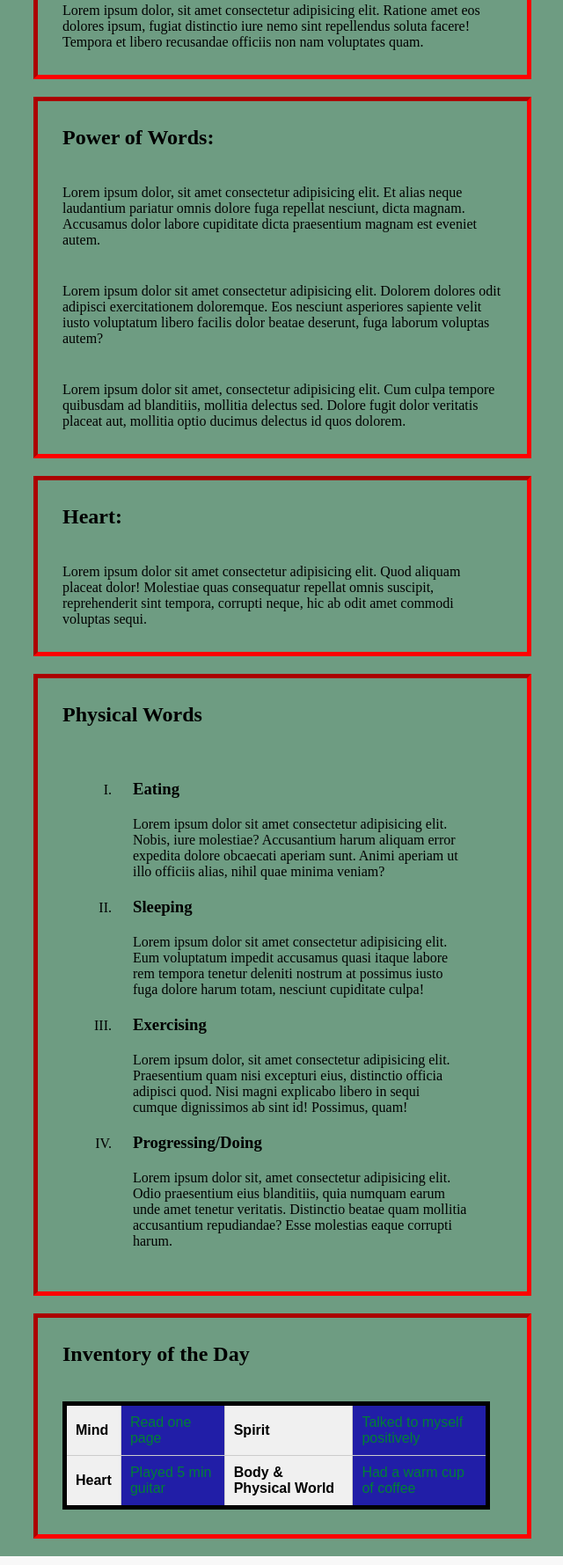
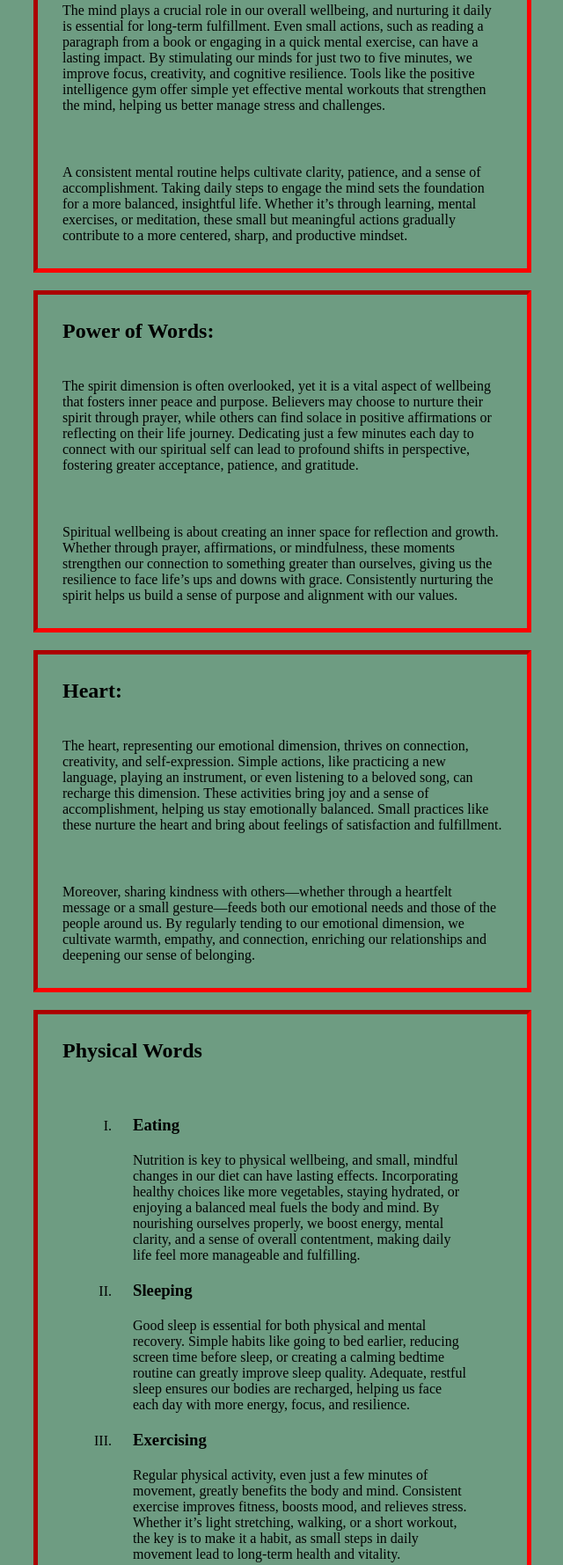
Before and after one commit to PATH-HIVE/project1, a plain HTML site: page about.html in a window 1280 px wide. Shown: the part 355-2134 px from the top of the page at 88% size, without its empty margins (322-962 px from the left). Drawn offline with Linux system fonts and the light colour scheme.

Commit message:
Added text to all parts of the about page

```diff
--- a/about.html
+++ b/about.html
@@ -26,39 +26,45 @@
 
   <section>
 <h2>Mind:</h2>
-<p>Lorem ipsum dolor, sit amet consectetur adipisicing elit. Ratione amet eos dolores ipsum, fugiat distinctio iure nemo sint repellendus soluta facere! Tempora et libero recusandae officiis non nam voluptates quam.</p>
-  </section>
+<p>The mind plays a crucial role in our overall wellbeing, and nurturing it daily is essential for long-term fulfillment. Even small actions, such as reading a paragraph from a book or engaging in a quick mental exercise, can have a lasting impact. By stimulating our minds for just two to five minutes, we improve focus, creativity, and cognitive resilience. Tools like the positive intelligence gym offer simple yet effective mental workouts that strengthen the mind, helping us better manage stress and challenges.</p>
+<br>
+<p>A consistent mental routine helps cultivate clarity, patience, and a sense of accomplishment. Taking daily steps to engage the mind sets the foundation for a more balanced, insightful life. Whether it’s through learning, mental exercises, or meditation, these small but meaningful actions gradually contribute to a more centered, sharp, and productive mindset.</p>
+
+</section>
 
 
   <section>
     <h2>Power of Words:</h2>
-    <p>Lorem ipsum dolor, sit amet consectetur adipisicing elit. Et alias neque laudantium pariatur omnis dolore fuga repellat nesciunt, dicta magnam. Accusamus dolor labore cupiditate dicta praesentium magnam est eveniet autem.</p>
-  <p>Lorem ipsum dolor sit amet consectetur adipisicing elit. Dolorem dolores odit adipisci exercitationem doloremque. Eos nesciunt asperiores sapiente velit iusto voluptatum libero facilis dolor beatae deserunt, fuga laborum voluptas autem?</p>
-  <p>Lorem ipsum dolor sit amet, consectetur adipisicing elit. Cum culpa tempore quibusdam ad blanditiis, mollitia delectus sed. Dolore fugit dolor veritatis placeat aut, mollitia optio ducimus delectus id quos dolorem.</p>
+    <p>The spirit dimension is often overlooked, yet it is a vital aspect of wellbeing that fosters inner peace and purpose. Believers may choose to nurture their spirit through prayer, while others can find solace in positive affirmations or reflecting on their life journey. Dedicating just a few minutes each day to connect with our spiritual self can lead to profound shifts in perspective, fostering greater acceptance, patience, and gratitude.</p>
+     <br>
+    <p>Spiritual wellbeing is about creating an inner space for reflection and growth. Whether through prayer, affirmations, or mindfulness, these moments strengthen our connection to something greater than ourselves, giving us the resilience to face life’s ups and downs with grace. Consistently nurturing the spirit helps us build a sense of purpose and alignment with our values.</p>
+
   </section>
 
   <section>
     <h2>Heart:</h2>
-    <p>Lorem ipsum dolor sit amet consectetur adipisicing elit. Quod aliquam placeat dolor! Molestiae quas consequatur repellat omnis suscipit, reprehenderit sint tempora, corrupti neque, hic ab odit amet commodi voluptas sequi.</p>
+    <p>The heart, representing our emotional dimension, thrives on connection, creativity, and self-expression. Simple actions, like practicing a new language, playing an instrument, or even listening to a beloved song, can recharge this dimension. These activities bring joy and a sense of accomplishment, helping us stay emotionally balanced. Small practices like these nurture the heart and bring about feelings of satisfaction and fulfillment.</p>
+     <br>
+     <p>Moreover, sharing kindness with others—whether through a heartfelt message or a small gesture—feeds both our emotional needs and those of the people around us. By regularly tending to our emotional dimension, we cultivate warmth, empathy, and connection, enriching our relationships and deepening our sense of belonging.</p>
   </section>
   <section>
     <h2 style="word-wrap: normal;">Physical Words</h2>
     <ol type="I">
       <li>
           <h3>Eating</h3>
-          <p>Lorem ipsum dolor sit amet consectetur adipisicing elit. Nobis, iure molestiae? Accusantium harum aliquam error expedita dolore obcaecati aperiam sunt. Animi aperiam ut illo officiis alias, nihil quae minima veniam?</p>
+          <p>Nutrition is key to physical wellbeing, and small, mindful changes in our diet can have lasting effects. Incorporating healthy choices like more vegetables, staying hydrated, or enjoying a balanced meal fuels the body and mind. By nourishing ourselves properly, we boost energy, mental clarity, and a sense of overall contentment, making daily life feel more manageable and fulfilling.</p>
       </li>
       <li>
           <h3>Sleeping</h3>
-          <p>Lorem ipsum dolor sit amet consectetur adipisicing elit. Eum voluptatum impedit accusamus quasi itaque labore rem tempora tenetur deleniti nostrum at possimus iusto fuga dolore harum totam, nesciunt cupiditate culpa!</p>
+          <p>Good sleep is essential for both physical and mental recovery. Simple habits like going to bed earlier, reducing screen time before sleep, or creating a calming bedtime routine can greatly improve sleep quality. Adequate, restful sleep ensures our bodies are recharged, helping us face each day with more energy, focus, and resilience.</p>
       </li>
       <li>
           <h3>Exercising</h3>
-          <p>Lorem ipsum dolor, sit amet consectetur adipisicing elit. Praesentium quam nisi excepturi eius, distinctio officia adipisci quod. Nisi magni explicabo libero in sequi cumque dignissimos ab sint id! Possimus, quam!</p>
+          <p>Regular physical activity, even just a few minutes of movement, greatly benefits the body and mind. Consistent exercise improves fitness, boosts mood, and relieves stress. Whether it’s light stretching, walking, or a short workout, the key is to make it a habit, as small steps in daily movement lead to long-term health and vitality.</p>
       </li>
       <li>
           <h3>Progressing/Doing</h3>
-          <p>Lorem ipsum dolor sit, amet consectetur adipisicing elit. Odio praesentium eius blanditiis, quia numquam earum unde amet tenetur veritatis. Distinctio beatae quam mollitia accusantium repudiandae? Esse molestias eaque corrupti harum.</p>
+          <p>Taking small actions each day, like cleaning for five minutes or finishing a simple task, can create a sense of accomplishment. Progress, even in tiny increments, builds momentum and enhances our wellbeing. By focusing on doing a little bit each day, we foster productivity, satisfaction, and personal growth, all of which contribute to a fulfilling life.</p>
       </li>
   </ol>
 
```
